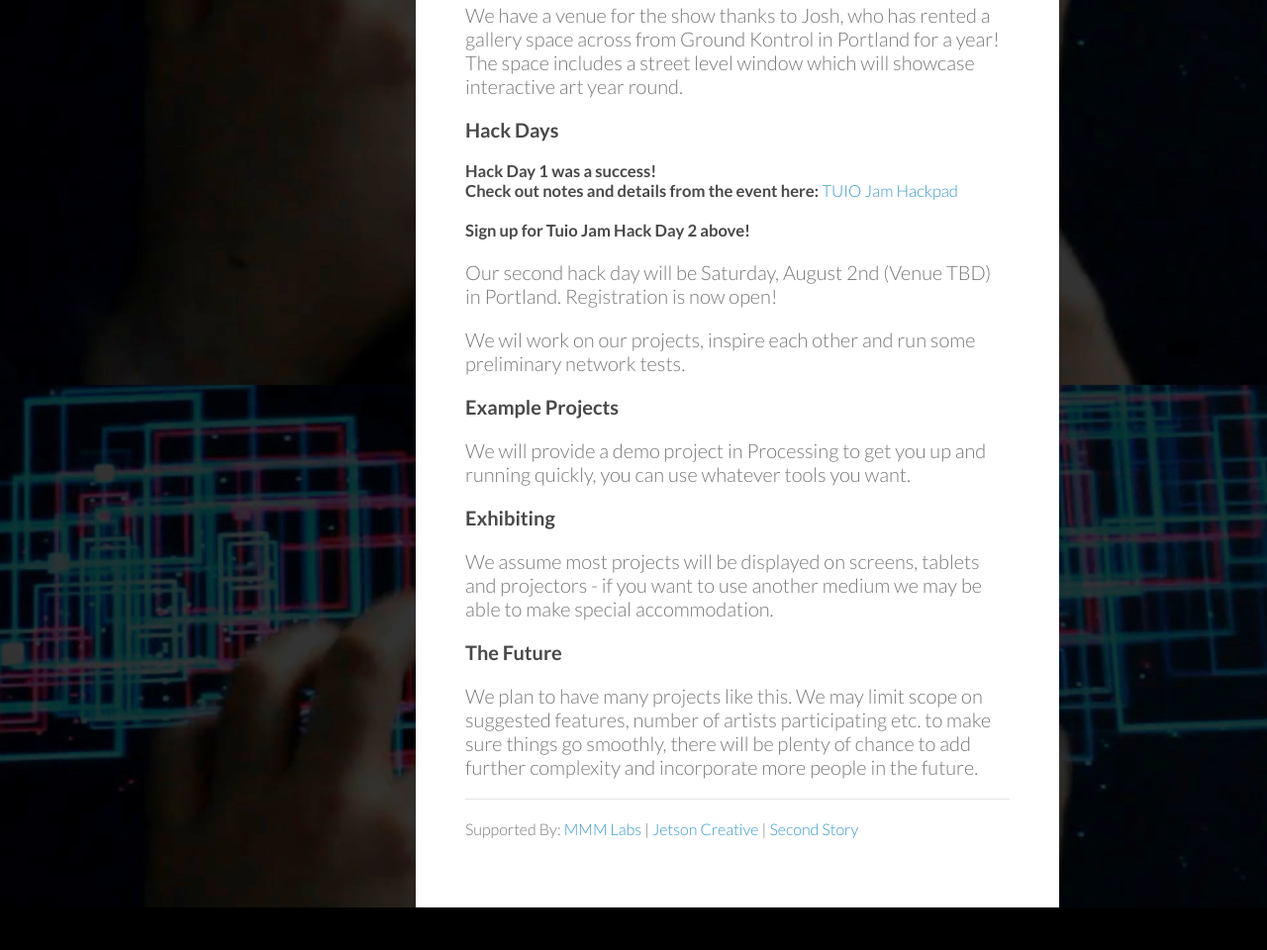
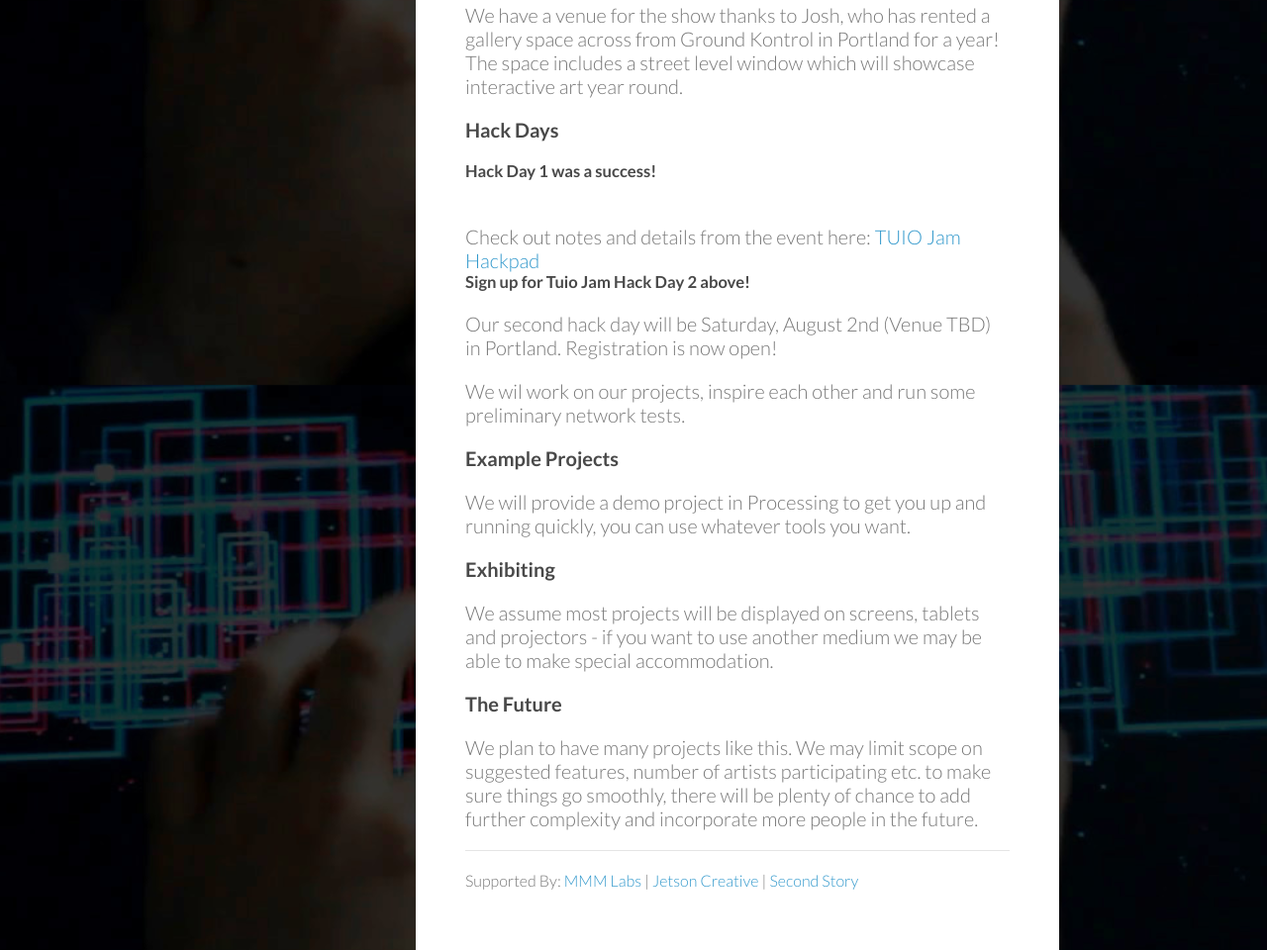
Before and after one commit to Ctrl-Art/tuio-jam, a plain HTML site: page index.html in a window 1280 px wide. Shown: the part 1211-2171 px from the top of the page at 99% size. Before the commit the page ends 2128 px from the top, so only its background shows below. Drawn offline with Linux system fonts and the light colour scheme.

Commit message:
Update index.html

```diff
--- a/index.html
+++ b/index.html
@@ -40,7 +40,7 @@
         <p>We have a venue for the show thanks to Josh, who has rented a gallery space across from Ground Kontrol in Portland for a year! The space includes a street level window which will showcase interactive art year round.
 
         <h4>Hack Days</h4>
-        <h5>Hack Day 1 was a success!<br>Check out notes and details from the event here: <a href="https://tuiojam.hackpad.com/TUIO-Jam-Hackday-Notes-wlx4X3m0uDF">TUIO Jam Hackpad</a></h5>
+        <h5>Hack Day 1 was a success!</h5><br>Check out notes and details from the event here: <a href="https://tuiojam.hackpad.com/TUIO-Jam-Hackday-Notes-wlx4X3m0uDF">TUIO Jam Hackpad</a></h5>
         <h5>Sign up for Tuio Jam Hack Day 2 above!</h5>
         <p>Our second hack day will be Saturday, August 2nd (Venue TBD) in Portland. Registration is now open!</p>
         <p>We wil work on our projects, inspire each other and run some preliminary network tests.</p>
```
